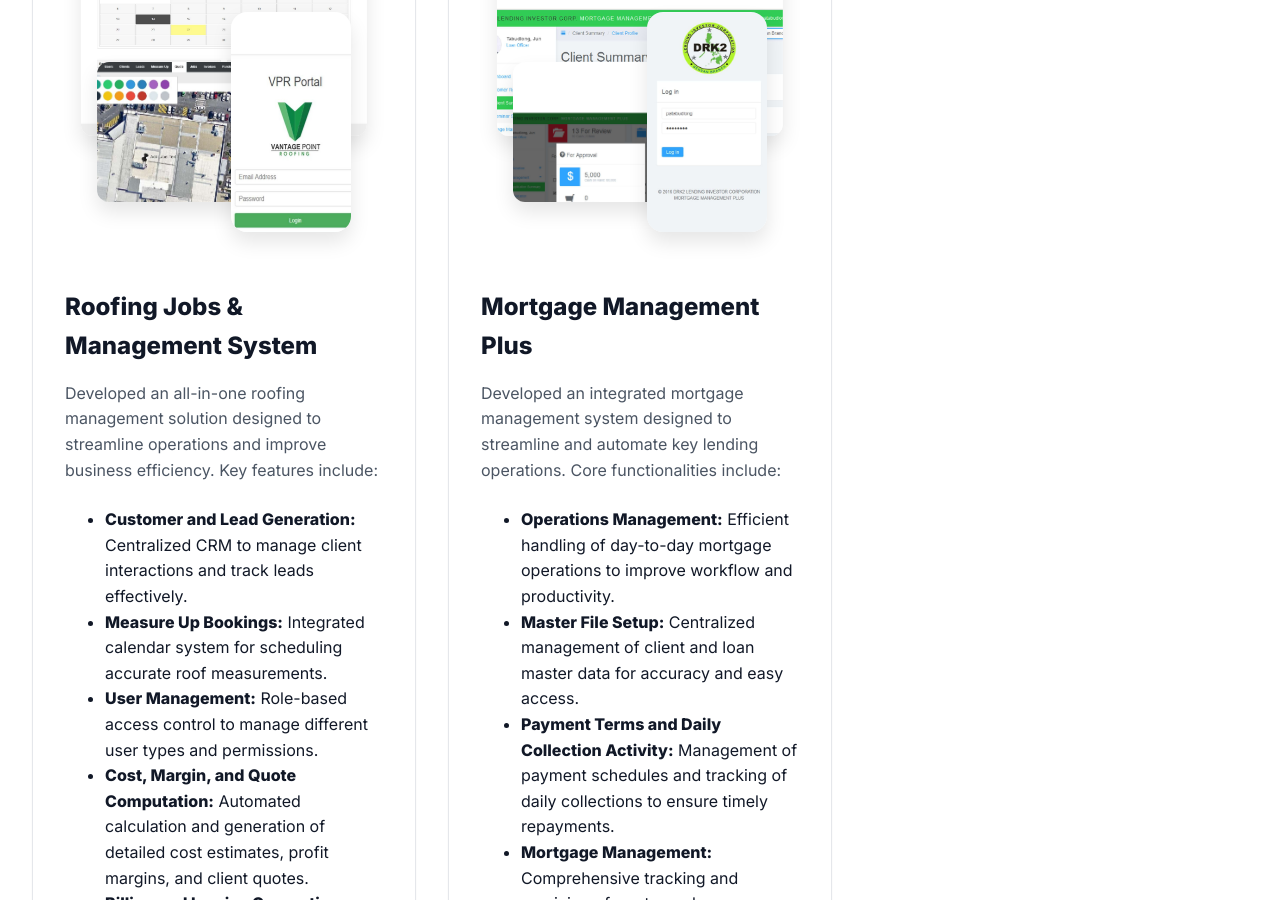
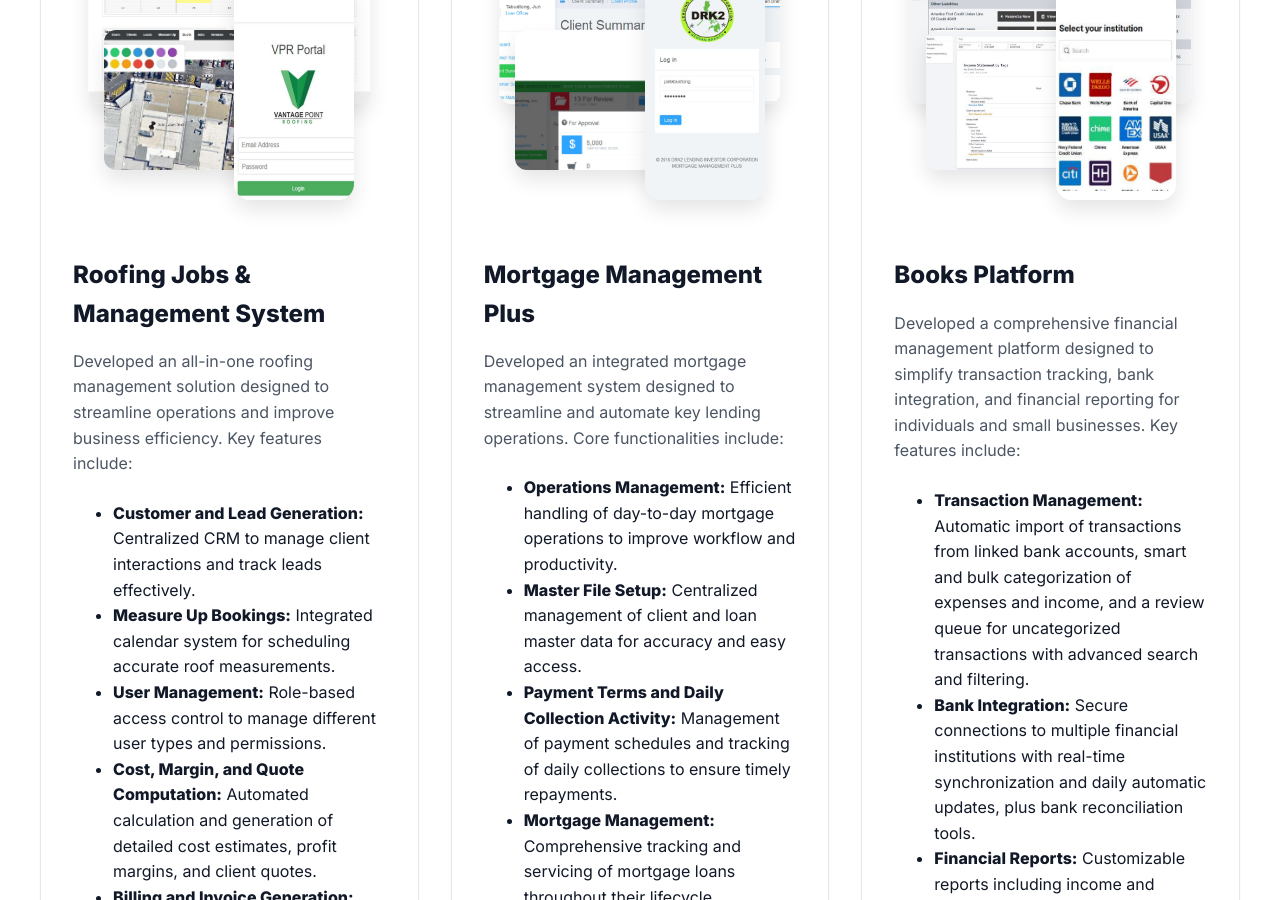
Before and after one commit to patabudlong/patabudlong.github.io, a Jekyll site: the page built from index.html, in a window 1280 px wide and 900 px high, scrolled down 5586 px. Built offline with Jekyll 4.4.1, drawn with Linux system fonts in a browser that asks for light colours; some of the changed text lies outside the part shown.

Commit message:
fix: adjust project grid layout to 3+3 pattern
- Force first three cards in top row
- Position remaining cards in second row
- Add proper spacing between rows
- Maintain mobile responsiveness

```diff
--- a/assets/css/styles.css
+++ b/assets/css/styles.css
@@ -1203,32 +1203,29 @@
     grid-template-columns: repeat(3, 1fr);
     gap: 2rem;
     padding: 0 2rem;
+    max-width: 1200px;
+    margin: 0 auto;
 }
 
-/* Position fourth and fifth cards in second row */
-.project-card:nth-child(4),
-.project-card:nth-child(5) {
-    margin-top: 2rem;
+/* Force first 3 cards in first row, rest in second row */
+.project-card:nth-child(n+4) {
+    grid-column: auto;
 }
 
-/* Center cards in second row */
+/* Add spacing for second row */
 .project-card:nth-child(4) {
-    grid-column: 1 / 2;
-}
-
-.project-card:nth-child(5) {
-    grid-column: 2 / 3;
+    grid-column: 1;
 }
 
 @media (max-width: 768px) {
     .projects-grid {
         grid-template-columns: 1fr;
+        gap: 1rem;
         padding: 0 1rem;
     }
 
     .project-card:nth-child(n+4) {
         grid-column: auto;
-        margin-top: 1rem;
     }
 }
 
--- a/index.html
+++ b/index.html
@@ -410,6 +410,50 @@
                     </div>
                 </div>
             </div>
+
+            <div class="project-card">
+                <div class="project-card-content">
+                    <div class="project-images-stack">
+                        <img src="assets/images/projects/books/dashboard.jpg"
+                             alt="Books Platform Dashboard"
+                             class="stack-image dashboard"
+                             loading="lazy">
+                        <img src="assets/images/projects/books/mobile.jpg"
+                             alt="Books Platform Mobile View"
+                             class="stack-image mobile"
+                             loading="lazy">
+                        <img src="assets/images/projects/books/reports.jpg"
+                             alt="Books Platform Reports View"
+                             class="stack-image orders"
+                             loading="lazy">
+                    </div>
+                    <h3>Books Platform</h3>
+                    <p>Developed a comprehensive financial management platform designed to simplify transaction tracking, bank integration, and financial reporting for individuals and small businesses. Key features include:</p>
+                    <ul>
+                        <li><strong>Transaction Management:</strong> Automatic import of transactions from linked bank accounts, smart and bulk categorization of expenses and income, and a review queue for uncategorized transactions with advanced search and filtering.</li>
+                        <li><strong>Bank Integration:</strong> Secure connections to multiple financial institutions with real-time synchronization and daily automatic updates, plus bank reconciliation tools.</li>
+                        <li><strong>Financial Reports:</strong> Customizable reports including income and expense summaries, cash flow statements, and export options in CSV, PDF, and Excel formats.</li>
+                        <li><strong>Account Organization:</strong> Management of chart of accounts, custom categories, transaction rules, tagging, labeling, and split transaction capabilities for detailed financial organization.</li>
+                    </ul>
+                    <p>This platform enhances financial visibility, automates bookkeeping tasks, and empowers users to make informed financial decisions with ease.</p>
+                    <div class="project-tech">
+                        <span>Laravel/PHP</span>
+                        <span>Vue.js</span>
+                        <span>MySQL</span>
+                        <span>Plaid API</span>
+                        <span>AWS</span>
+                    </div>
+                    <div class="project-links">
+                        <a href="https://github.com/patabudlong/books-platform"
+                           target="_blank"
+                           rel="noopener"
+                           class="btn btn-primary">
+                            <i class="fab fa-github"></i>
+                            View Project
+                        </a>
+                    </div>
+                </div>
+            </div>
         </div>
     </section>
 
```
Also changed, not shown: assets/images/projects/books/dashboard.jpg (added), assets/images/projects/books/mobile.jpg (added), assets/images/projects/books/reports.jpg (added), 3 other files.
